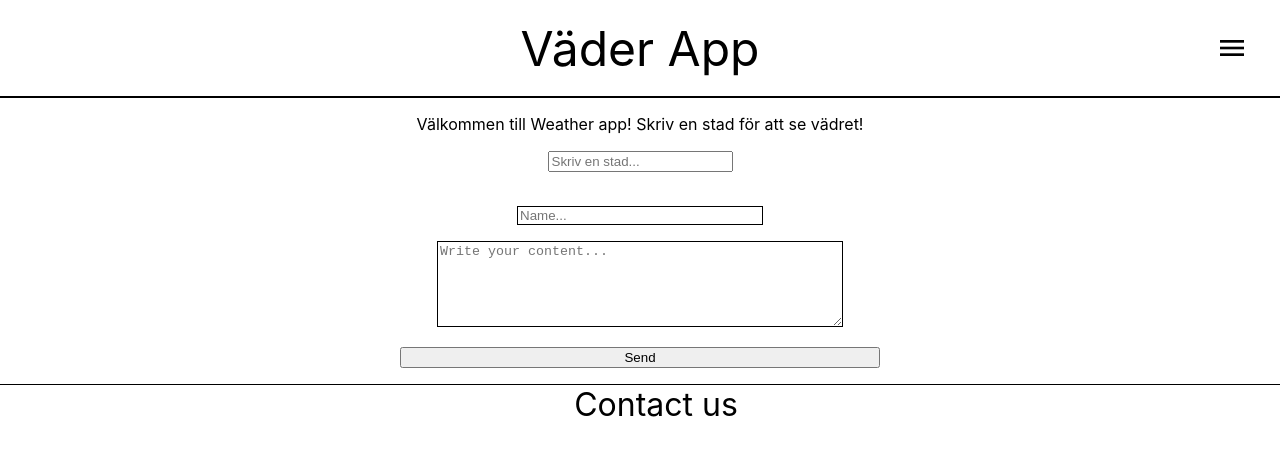
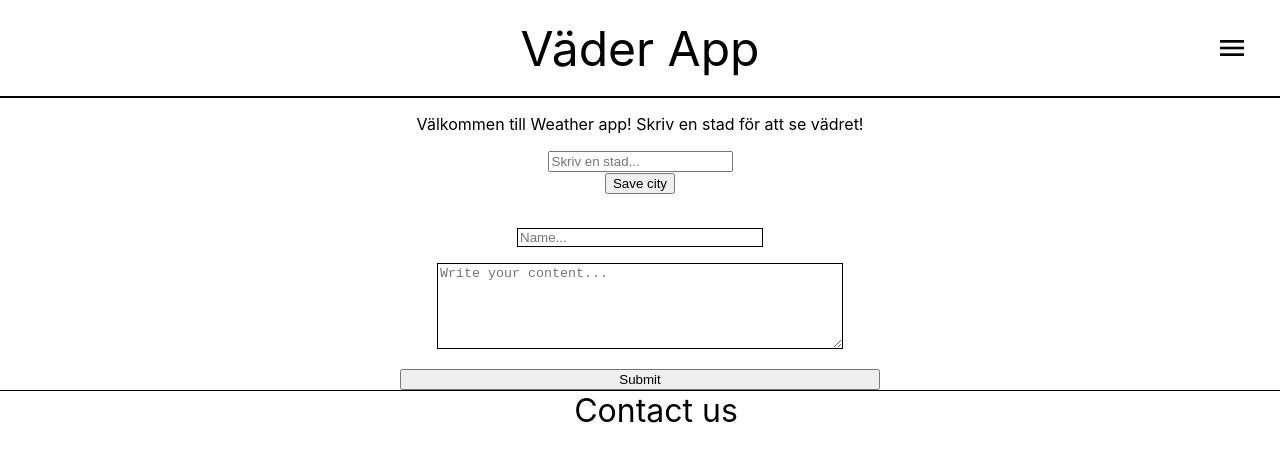
Before and after one commit to AdrianRydin/ReactWeatherApp, a React (Create React App) app in the folder my-app/: page /Contact in a window 1280 px wide. Shown: the top 462 px of the page. Built offline with nearby package versions, Linux system fonts and the light colour scheme.

Commit message:
fixed route to contact, added LS

```diff
--- a/my-app/src/App.tsx
+++ b/my-app/src/App.tsx
@@ -11,22 +11,19 @@ import ShowWednesday from "./pages/ShowWednesday";
 import ShowThursday from "./pages/ShowThursday";
 import ShowFriday from "./pages/ShowFriday";
 import Error from "./component/ErrorBoundry/ErrorBoundry";
-import SaveCityToLS from "./component/saveLS";
 import ContactForm from "./component/Contact/ContactForm";
-
+import  {Form} from "./component/Contact/ContactForm"
 
 
 function App() {
+    const handleSubmit = (newForm: Form) => {}
+
     return (
         <div className="App">
             <Header/>
 
             <Error>
                 <Api/>
-            </Error>
-
-            <Error>
-                <SaveCityToLS/>
             </Error>
 
             <Error>
@@ -38,7 +35,7 @@ function App() {
                 <Route path="/ShowWednesday" element={<ShowWednesday />} />
                 <Route path="/ShowThursday" element={<ShowThursday />} />
                 <Route path="/ShowFriday" element={<ShowFriday />} />
-                <Route path="/Contact" element={<ContactForm />} />
+                <Route path="/Contact" element={<ContactForm onSubmit={handleSubmit} />} />
             </Routes>
             </Error>
 
--- a/my-app/src/component/Api.tsx
+++ b/my-app/src/component/Api.tsx
@@ -1,5 +1,6 @@
 import React, {useState} from "react";
 import SaveCityToLS from "./saveLS";
+import Error from "./ErrorBoundry/ErrorBoundry";
 
 interface State {
     main?: string
@@ -72,6 +73,7 @@ function Api(state: State) {
                 value={city}
                 onKeyPress={getWeather}
             />
+
             {typeof weatherData.list ==='undefined' ?(
                 <div>
                 </div>
@@ -98,8 +100,11 @@ function Api(state: State) {
                     <p>Temperatur: {Math.round(weatherData.list[4].main.temp)} grader</p>
                     <p>Väder: {weatherData.list[4].weather[0].description}</p>
                 </div>
+
             )}
-
+            <Error>
+            <SaveCityToLS/>
+            </Error>
         </div>
     );
 }
--- a/my-app/src/component/Contact/ContactForm.tsx
+++ b/my-app/src/component/Contact/ContactForm.tsx
@@ -3,6 +3,7 @@ import * as Yup from "yup";
 import "./contactForm.css";
 import InputField from "./InputField";
 import {TextField} from "./InputField";
+import SaveCityToLS from "../saveLS";
 
 type PostSchemaType = Record<keyof Form, Yup.AnySchema>;
 
@@ -17,6 +18,7 @@ export interface Form {
 }
 
 export interface Props {
+    defaultForm?: Form
     onSubmit: (form: Form) => void;
 }
 
@@ -54,10 +56,9 @@ export default function ContactForm(props: Props) {
                     name="content"
                     onChange={handleChange}
                     onBlur={handleBlur}
-                error={touched.content && errors.content}
+                    error={touched.content && errors.content}
                 />
-                <button className="SubmitBtn" type="submit">Send</button>
-
+                <button type="submit">Submit</button>
             </form>
 
         </div>
--- a/my-app/src/component/ErrorBoundry/ErrorBoundry.tsx
+++ b/my-app/src/component/ErrorBoundry/ErrorBoundry.tsx
@@ -19,7 +19,7 @@ export default class Error extends React.Component<Props, State> {
 
     render() {
        if (this.state.hasError) {
-        return <p>Något gick fel!</p>
+        return <p>Something went wrong!</p>
        }
        return this.props.children;
     }
--- a/my-app/src/component/saveLS.tsx
+++ b/my-app/src/component/saveLS.tsx
@@ -1,4 +1,6 @@
+import React from "react";
 import {LSState} from "../hooks/localstorage";
+import weatherData from "./Api"
 
 export default function SaveCityToLS() {
     const [city, setCity] = LSState("", "city")
@@ -6,7 +8,7 @@ export default function SaveCityToLS() {
 
     return (
         <div>
-            {/*<button className="saveCityBtn" onClick={() => setCity((" "))}>Lägg till </button>*/}
+            <button className="saveCityBtn" type="submit" onClick={() => setCity((weatherData.name))}>Save city </button>
         </div>
     )
 }
```
